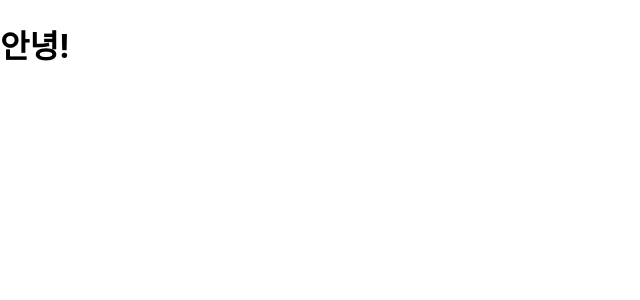
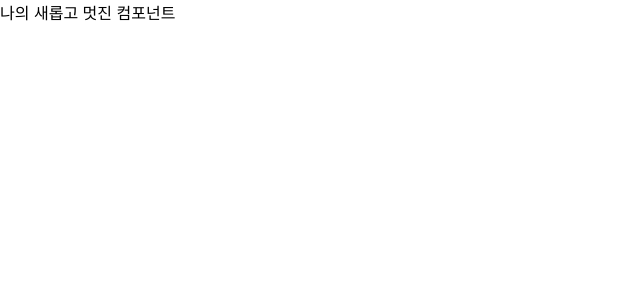
Before and after one commit to changu100/react_skills, a React (Create React App) app in the folder hello-react/: page / in a window 1280 px wide. Shown: the top 300 px of the page, without its empty margins (0-640 px from the left). Built offline with nearby package versions, Linux system fonts and the light colour scheme.

Commit message:
p 91 MYcomponent

```diff
--- a/hello-react/src/App.js
+++ b/hello-react/src/App.js
@@ -1,15 +1,10 @@
-import React, { Fragment } from 'react';
+import React from 'react';
+import MyComponent from './MyComponent';
 
 function App() {
   const name = '리액트';
   return (
-    <Fragment>
-    {name === '리액트' ? (
-      <h1>안녕!</h1>
-    ):(
-      <h1>잘가!</h1>
-    )}
-    </Fragment>
+    <MyComponent/>
   );
 }
 
--- /dev/null
+++ b/hello-react/src/MyComponent.js
@@ -0,0 +1,5 @@
+import React from 'react';
+const MyComponent= () =>{
+    return <div>나의 새롭고 멋진 컴포넌트</div>
+};
+export default MyComponent
```
